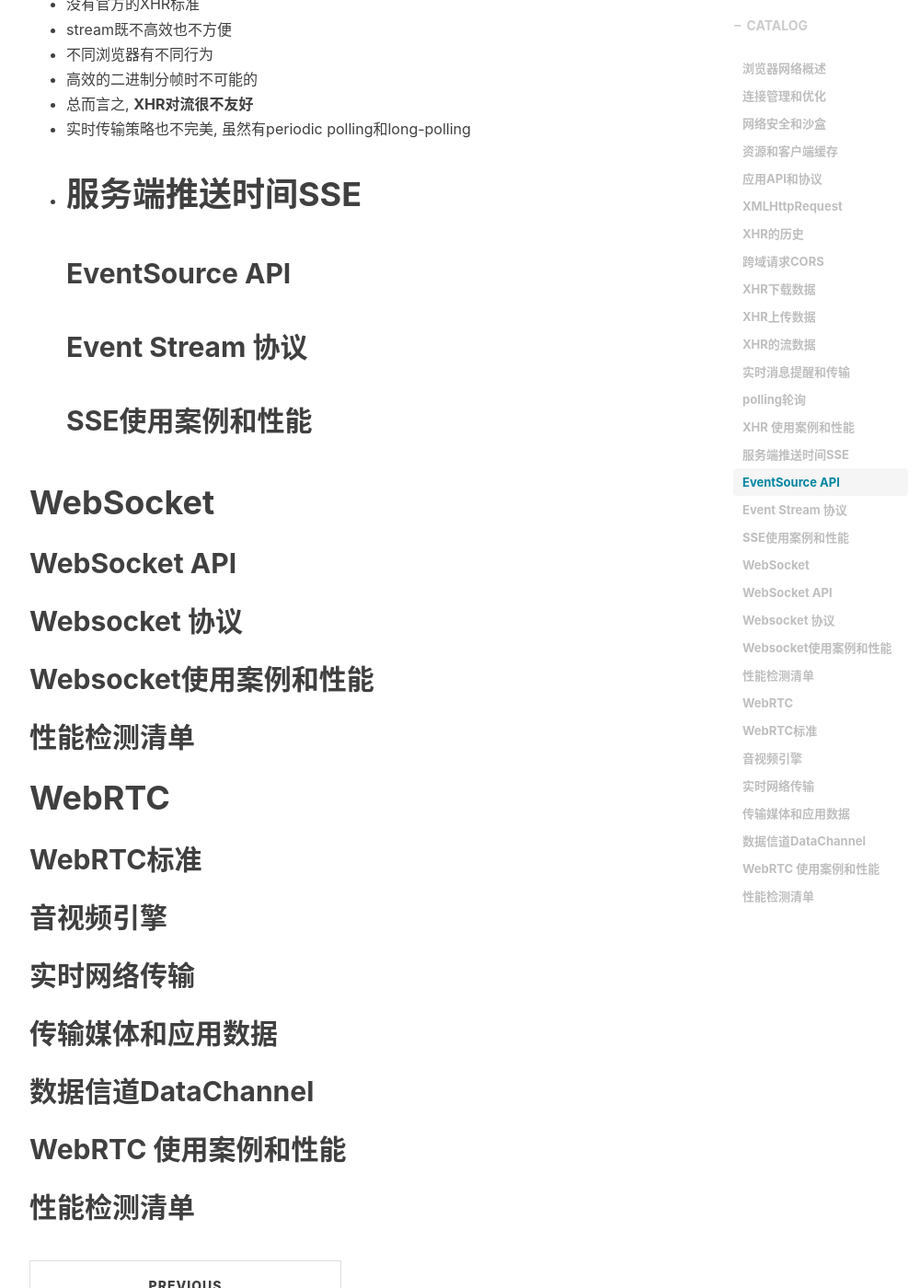
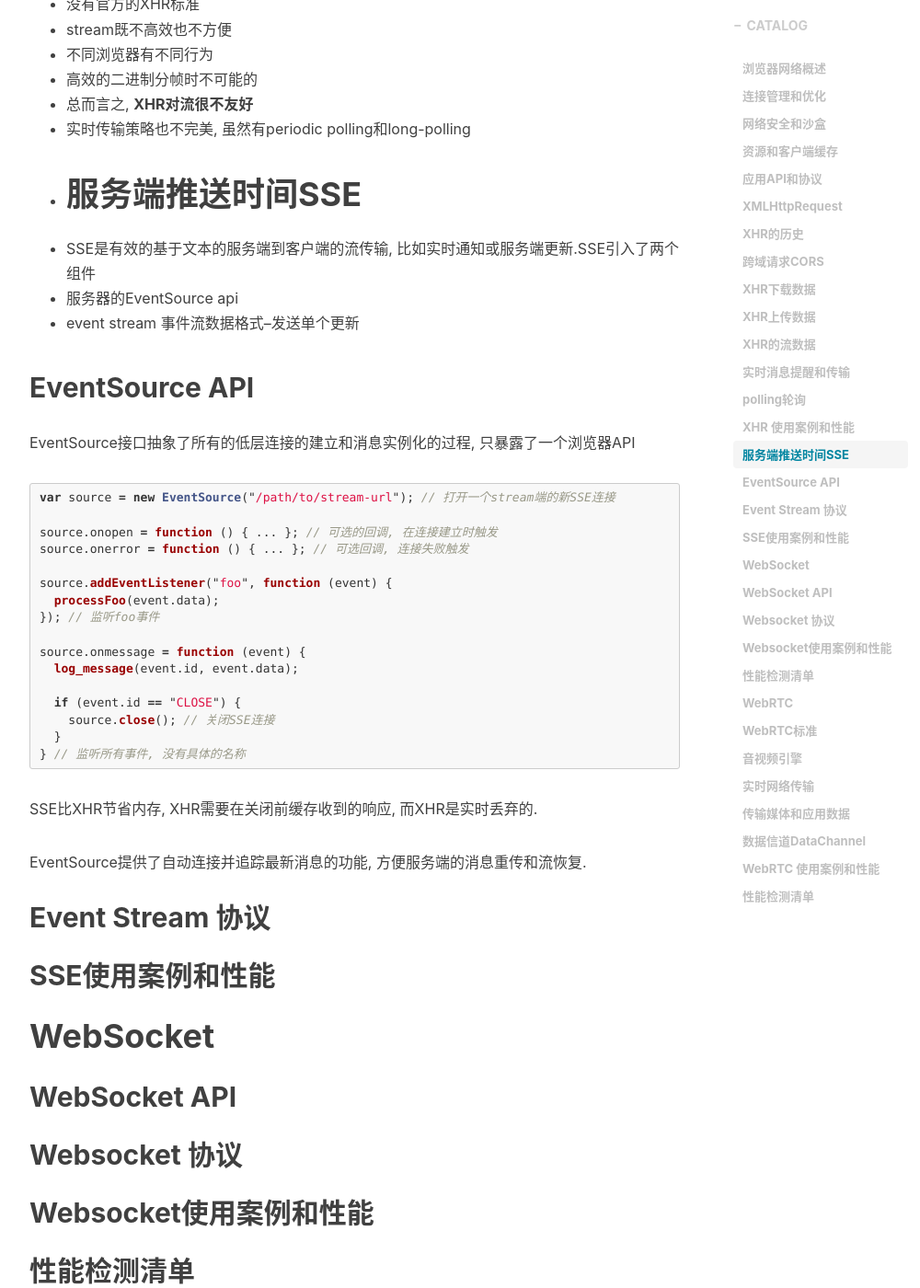
Before and after one commit to JiangLiruii/jiangliruii.github.io, a Jekyll site: the page built from _posts/2018-12-30-Optimize4.md, in a window 1280 px wide and 1400 px high, scrolled down 12416 px. Shown: the whole window at 92% size, without its empty margins (233-1233 px from the left). Built offline with Jekyll 4.4.1, drawn with Linux system fonts in a browser that asks for light colours; comment, search, counter and statistics services are not loaded; some of the changed text lies outside the part shown.

Commit message:
update SSE

````diff
--- a/_posts/2018-12-30-Optimize4.md
+++ b/_posts/2018-12-30-Optimize4.md
@@ -409,7 +409,34 @@ oerload的性能呢? 其实也不高, 因为每个连接都是新的连接, 都
 - 实时传输策略也不完美, 虽然有periodic polling和long-polling
 -
 # 服务端推送时间SSE
+- SSE是有效的基于文本的服务端到客户端的流传输, 比如实时通知或服务端更新.SSE引入了两个组件
+- 服务器的EventSource api
+- event stream 事件流数据格式--发送单个更新
+
 ## EventSource API
+EventSource接口抽象了所有的低层连接的建立和消息实例化的过程, 只暴露了一个浏览器API
+
+```js
+var source = new EventSource("/path/to/stream-url"); // 打开一个stream端的新SSE连接
+
+source.onopen = function () { ... }; // 可选的回调, 在连接建立时触发
+source.onerror = function () { ... }; // 可选回调, 连接失败触发
+
+source.addEventListener("foo", function (event) {
+  processFoo(event.data);
+}); // 监听foo事件
+
+source.onmessage = function (event) {
+  log_message(event.id, event.data);
+
+  if (event.id == "CLOSE") {
+    source.close(); // 关闭SSE连接
+  }
+} // 监听所有事件, 没有具体的名称
+```
+SSE比XHR节省内存, XHR需要在关闭前缓存收到的响应, 而XHR是实时丢弃的.
+
+EventSource提供了自动连接并追踪最新消息的功能, 方便服务端的消息重传和流恢复.
 ## Event Stream 协议
 ## SSE使用案例和性能
 
````
